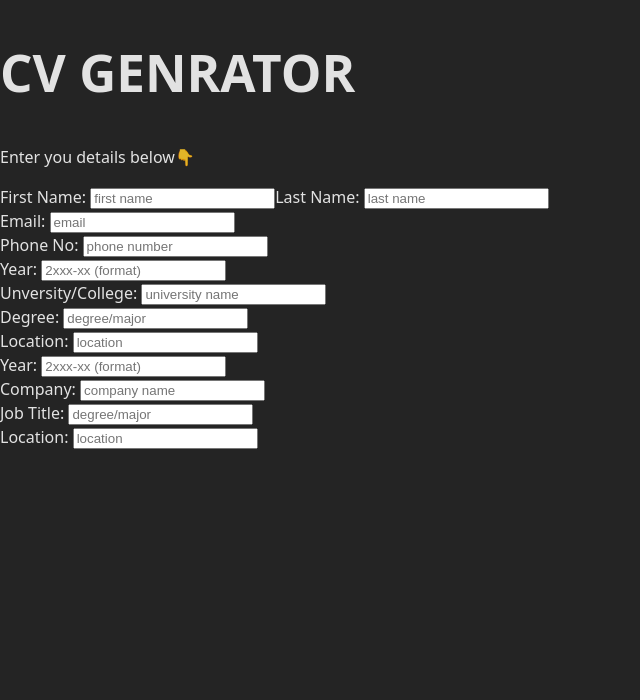
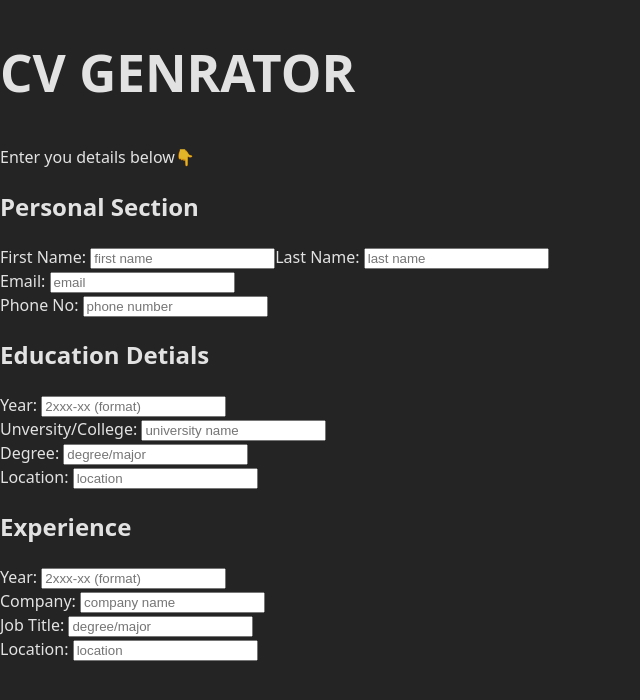
Before and after one commit to Anand-1812/CV-app, a React (Vite) app in the folder cv_app/: page / in a window 1280 px wide. Shown: the top 700 px of the page, without its empty margins (0-640 px from the left). Built offline with nearby package versions, Linux system fonts and the light colour scheme.

Commit message:
feat: add the section name

```diff
--- a/cv_app/src/components/Education.jsx
+++ b/cv_app/src/components/Education.jsx
@@ -26,6 +26,7 @@ function Education() {
   return (
     <>
       <div className="education">
+        <h2>Education Detials</h2>
         <div className="year">
           <label>
             Year: <input value={year} onChange={handleYear} placeholder="2xxx-xx (format)" />
--- a/cv_app/src/components/Experience.jsx
+++ b/cv_app/src/components/Experience.jsx
@@ -25,6 +25,7 @@ function Experience() {
   return (
     <>
       <div className="experience">
+        <h2>Experience</h2>
         <div className="year">
           <label>
             Year: <input value={year} onChange={handleYear} placeholder="2xxx-xx (format)" />
--- a/cv_app/src/components/Name.jsx
+++ b/cv_app/src/components/Name.jsx
@@ -25,6 +25,7 @@ function Name() {
   return (
     <>
       <div className="nameSection">
+        <h2>Personal Section</h2>
         <div className="personalInfo">
           <label>
             First Name: <input value={firstName} onChange={handleFirstName} placeholder="first name" />
```
